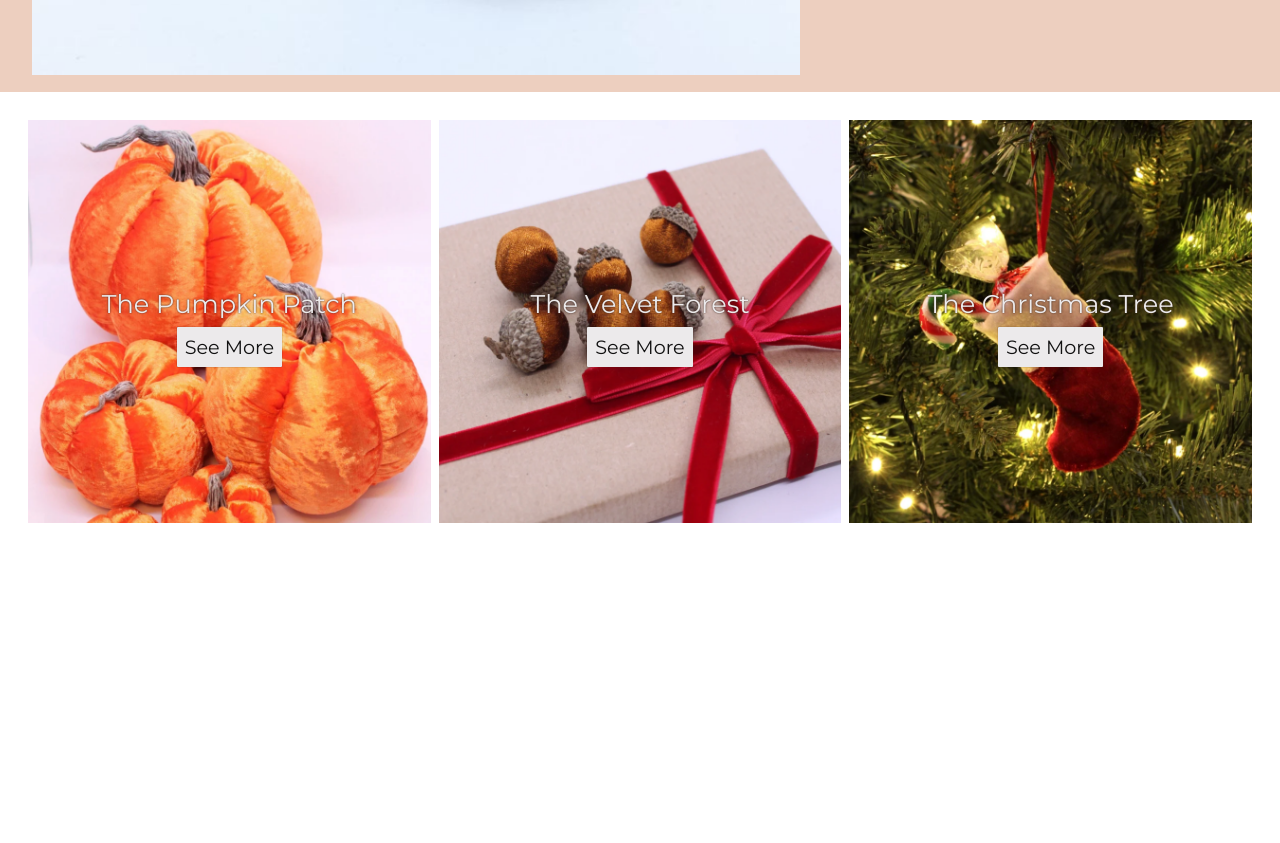
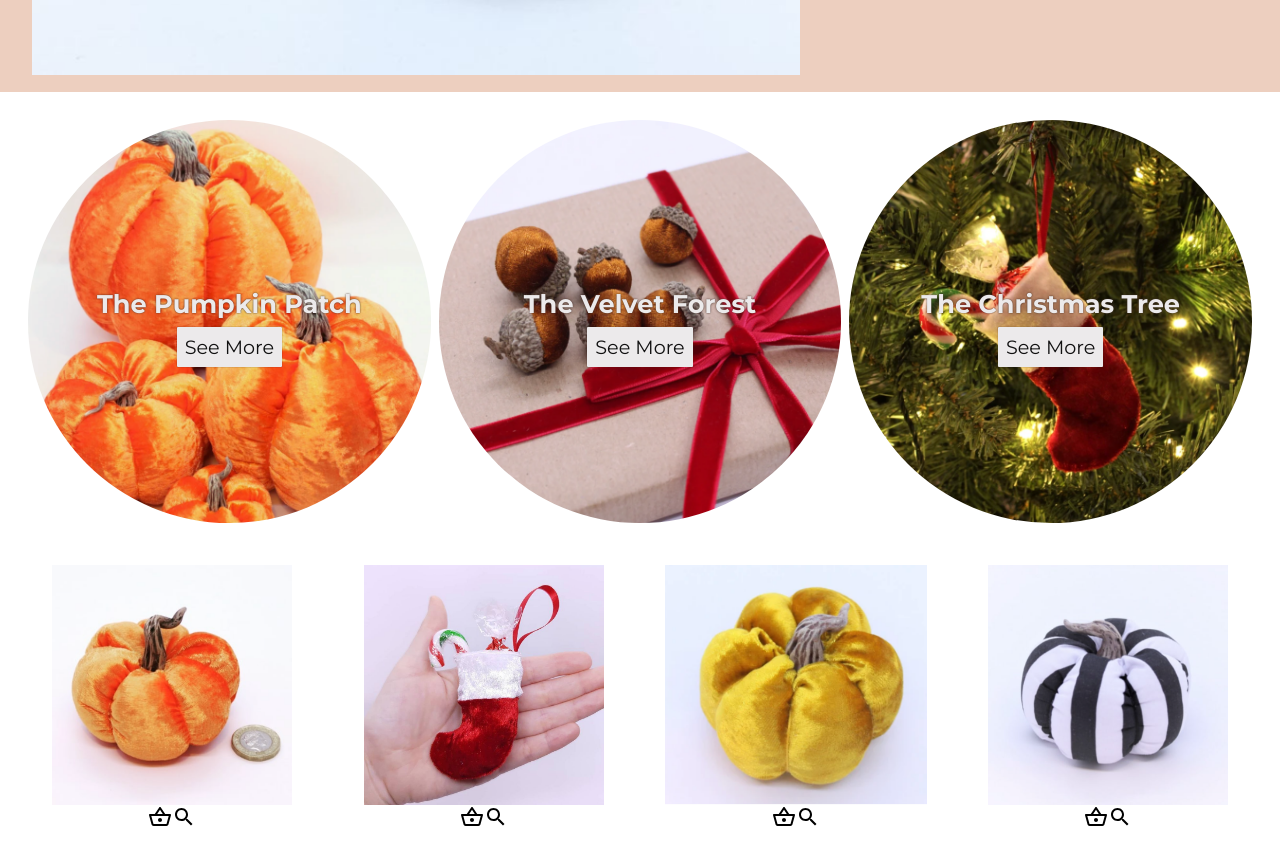
Before and after one commit to khatakslied/art-by-jenny, a React (Create React App) app: page / in a window 1280 px wide. Shown: the part 820-1663 px from the top of the page. Before the commit the page ends 1375 px from the top, so only its background shows below. Built offline with nearby package versions, Linux system fonts and the light colour scheme.

Commit message:
Update styling.

```diff
--- a/src/components/CategoryItem.jsx
+++ b/src/components/CategoryItem.jsx
@@ -8,6 +8,7 @@ const Container = styled.div`
 `;
 const Image = styled.img`
   width: 100%;
+  border-radius: 50%;
 `;
 const Info = styled.div`
   position: absolute;
@@ -26,7 +27,7 @@ const Title = styled.h2`
   @media (max-width: 768px) {
     font-size: 2rem;
   }
-  font-weight: normal;
+  font-weight: bold;
   text-shadow: 0 0 2px #412D26;
   margin: 8px;
 `;
--- a/src/components/Product.jsx
+++ b/src/components/Product.jsx
@@ -1,14 +1,41 @@
 import React from 'react';
 import styled from 'styled-components';
+import { Search, ShoppingBasketOutlined } from '@material-ui/icons';
 
 const Container = styled.div`
-
+  display: flex;
+  flex-direction: column;
+  flex: 1;
+  margin: 8px;
+  min-width: 180px;
+  height: 240px;
+  align-items: center;
+  justify-content: center;
 `;
 
-const Product = () => {
+const Image = styled.img`
+  height: 100%;
+  object-fit: cover;
+`;
+
+const Info = styled.div`
+  display: flex;
+`;
+const Icon = styled.div`
+`;
+
+const Product = ({item}) => {
   return (
   <Container>
-
+    <Image src={item.image} />
+    <Info>
+      <Icon>
+        <ShoppingBasketOutlined />
+      </Icon>
+      <Icon>
+        <Search />
+      </Icon>
+    </Info>
   </Container>
   );
 };
--- a/src/components/Products.jsx
+++ b/src/components/Products.jsx
@@ -4,7 +4,10 @@ import { popularProducts } from '../data';
 import Product from './Product';
 
 const Container = styled.div`
-
+  display: flex;
+  flex-wrap: wrap;
+  padding: 16px;
+  justify-content: space-between;
 `;
 
 const Products = () => {
--- a/src/pages/Home.jsx
+++ b/src/pages/Home.jsx
@@ -3,6 +3,7 @@ import Navbar from '../components/Navbar';
 import Announcement from '../components/Announcement';
 import Slider from '../components/Slider';
 import Categories from '../components/Categories';
+import Products from '../components/Products';
 
 
 const Home = () => {
@@ -12,6 +13,7 @@ const Home = () => {
       <Navbar />
       <Slider />
       <Categories />
+      <Products />
     </div>
   );
 };
```
Also changed, not shown: src/images/categories/thepumpkinpatch.png, src/images/popular/medium-striped-pumpkin.png.
